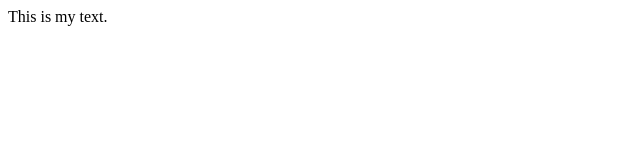
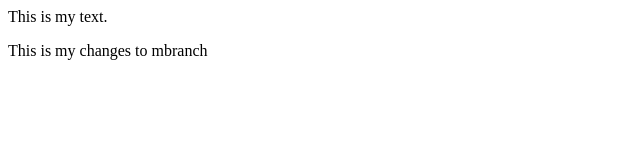
Before and after one commit to hubertrosal123/siaproject, a plain HTML site: page index.html in a window 1280 px wide. Shown: the whole page, without its empty margins (0-640 px from the left). Drawn offline with Linux system fonts and the light colour scheme.

Commit message:
made changes for the new branch

```diff
--- a/index.html
+++ b/index.html
@@ -1,6 +1,7 @@
 <html>
 	<body>
 		<p>This is my text.</p>
+		<p>This is my changes to mbranch</p>
 
 	</body>
 </html>
```
